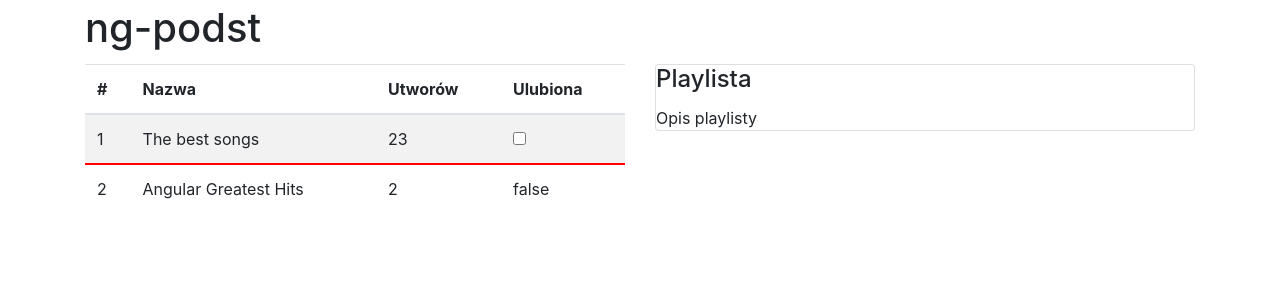
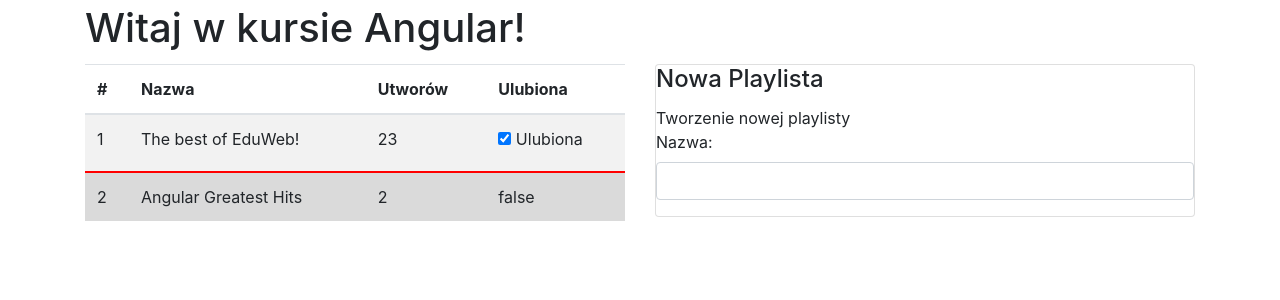
Before and after one commit to michaljankowski86/angular_podst_eduweb, an Angular app: page / in a window 1280 px wide. Shown: the top 300 px of the page. Built offline with nearby package versions, Linux system fonts and the light colour scheme.

Commit message:
difference ngIf vs hidden

```diff
--- a/src/app/app.component.html
+++ b/src/app/app.component.html
@@ -1,9 +1,3 @@
-<style>
-  .playlist-row {
-    border-bottom: 2px solid transparent;
-  }
-</style>
-
 <div class="container">
   <div class="row mt-1">
     <div class="col">
@@ -12,7 +6,11 @@
       </h1>
     </div>
   </div>
-
+  <style>
+    .playlist-row {
+      border-bottom: 2px solid transparent;
+    }
+  </style>
   <div class="row mt-1">
     <div class="col">
       <table class="table table-striped">
@@ -29,17 +27,22 @@
             class="playlist-row"
             [ngClass]="{ 'table-active': selected == playlist }"
             [ngStyle]="{ borderBottomColor: playlist.color }"
-            [style.borderBottomColor]="playlist.color"
             (click)="selected = playlist"
           >
             <td>1</td>
             <td>{{ playlist.name }}</td>
             <td>23</td>
             <td>
-              <input type="checkbox" [(ngModel)]="playlist.favourite" />
+              <label
+                ><input type="checkbox" [(ngModel)]="playlist.favourite" />
+                Ulubiona</label
+              >
             </td>
           </tr>
-          <tr>
+          <tr
+            (click)="selected = null"
+            [ngClass]="{ 'table-active': selected == null }"
+          >
             <td>2</td>
             <td>Angular Greatest Hits</td>
             <td>2</td>
@@ -49,43 +52,57 @@
       </table>
     </div>
     <div class="col">
-      <div class="card">
+      <div class="card" *ngIf="selected == null">
+        <div class="card-block">
+          <h4 class="card-title">Nowa Playlista</h4>
+          <p class="card-text">Tworzenie nowej playlisty</p>
+        </div>
+        <div class="card-block">
+          <div class="form-group">
+            <label>Nazwa:</label>
+            <input type="text" [(ngModel)]="edited.name" class="form-control" />
+          </div>
+        </div>
+      </div>
+
+      <div class="card" *ngIf="selected != null">
         <div class="card-block">
           <h4 class="card-title">Playlista</h4>
           <p class="card-text">Opis playlisty</p>
         </div>
-
-        <div *ngIf="playlist.favourite == true" class="card-block">
+        <div class="card-block">
           <div class="form-group">
             <label>Nazwa:</label>
             <input
               type="text"
-              [(ngModel)]="playlist.name"
+              [(ngModel)]="selected.name"
               class="form-control"
             />
           </div>
           <div class="form-group">
-            <label>Tracks:</label>
+            <label>Utwory:</label>
             <input
+              type="text"
+              [value]="selected.tracks + ' utwory'"
               disabled
-              type="text"
-              [value]="playlist.tracks + ' utworów'"
               class="form-control"
             />
           </div>
           <div class="form-group">
             <label>Kolor:</label>
-            <input type="color" [(ngModel)]="playlist.color" />
+            <input type="color" [(ngModel)]="selected.color" />
           </div>
           <div class="form-group">
-            <label>
-              <input type="checkbox" [(ngModel)]="playlist.favourite" />
+            <label
+              ><input type="checkbox" [(ngModel)]="selected.favourite" />
               Ulubiona</label
             >
           </div>
-
           <div class="form-group">
-            <button class="btn btn-success" (click)="save($event)">
+            <button
+              class="btn btn-success float-xs-right"
+              (click)="save($event)"
+            >
               Zapisz
             </button>
           </div>
--- a/src/app/app.component.ts
+++ b/src/app/app.component.ts
@@ -6,22 +6,22 @@ import { Component } from '@angular/core';
   styleUrls: ['./app.component.scss'],
 })
 export class AppComponent {
-  title = 'ng-podst';
+  title = 'Witaj w kursie Angular!';
 
   selected = null;
 
-  constructor() {}
+  edited = {};
 
   playlist = {
-    name: 'The best songs',
+    name: 'The best of EduWeb!',
     tracks: 23,
-    color: '#ff0000',
-    favourite: false,
+    color: '#FF0000',
+    favourite: true,
   };
 
-  size = 26;
+  save(event) {
+    console.log('Zapisano', event);
+  }
 
-  save(event) {
-    console.log(event);
-  }
+  constructor() {}
 }
```
